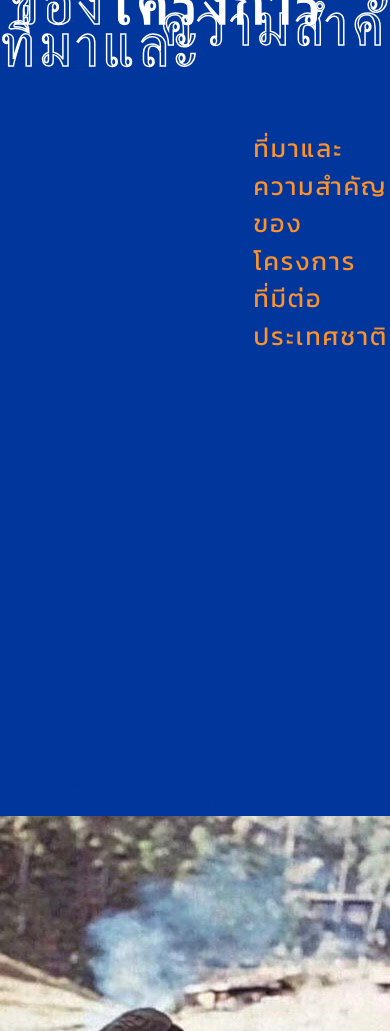
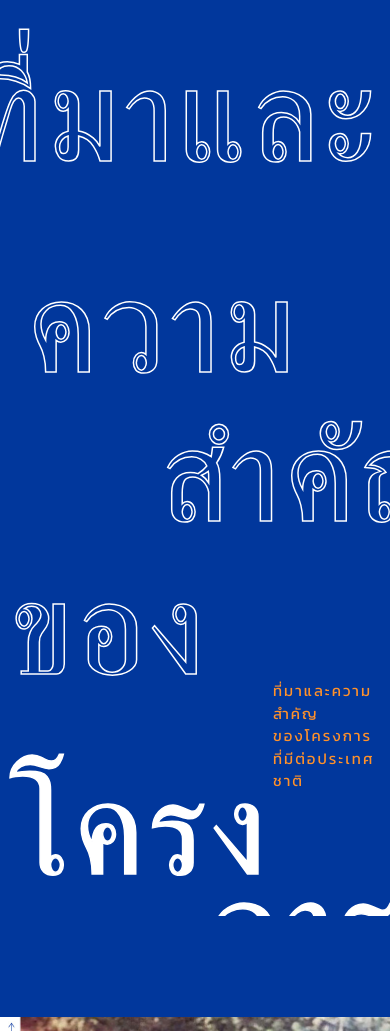
Before and after one commit to hnunkung/KhanghanChaipat, a plain HTML site: page historical.html in a window 390 px wide. Shown: the top 1031 px of the page. Drawn offline with nearby package versions, Linux system fonts and the light colour scheme; a web font is replaced by a local one.

Commit message:
Update historical

```diff
--- a/historical.html
+++ b/historical.html
@@ -26,13 +26,21 @@
             </p>
         </div>
         <div class="containing">
-            <div class="font-area" style="overflow: hidden;">
+            <div class="font-area">
                 <figure>
                     <div class="letter1 font-chonburi font-letting-1 rellax" data-rellax-speed="2">
-                        <p>ที่มาและ</p>
-                        <p style="margin-left: 160px" class="rellax" data-rellax-speed="2">ความสำคัญ</p>
-                        <p style="margin-left: 10px">ของ<span class="rellax" data-rellax-speed="8"
-                                style="color: white;">โครงการ</span>
+                        <p style="margin-left:20px;" class="margin-push-paragraph-forward-25">ที่มาและ</p>
+                        <div style="margin-left: 160px; margin-top: 2%;" class="rellax" data-rellax-speed="2">
+                            <p class="unusual-flex" style="display: flex;">
+                                <span class="margin-push-paragraph-forward">ความ</span>
+                                <span class="margin-push-paragraph-up-50">สำคัญ</span>
+                            </p>
+                        </div>
+                        <p style="margin-left: 10px;" class="unusual-flex margin-push-paragraph-up-100 ">ของ
+                            <span class="rellax unusual-flex" data-rellax-speed="3" style="color: white;">
+                                <span>โครง</span>
+                                <span class="margin-push-paragraph margin-push-paragraph-backward">การ</span>
+                            </span>
                         </p>
                     </div>
 
@@ -41,7 +49,7 @@
         </div>
         <div class="containing">
             <div class="letter5 font-size-xs">
-                <p style="font-family: 'Kanit', sans-serif;" class="rellax font-letting-0 display-4 font-weight-bold"
+                <p style="font-family: 'Kanit', sans-serif;" class="rellax font-letting-0 display-4 font-weight-bold "
                     data-rellax-speed="">
                     ที่มาของ<br>
                     โครงการ <br>
@@ -49,13 +57,8 @@
             </div>
             <div class="place-area">
                 <figure>
-                    <div class="">
-                        <img src="curving_posture.jpg" style="
-                                right: 0;
-                                min-width: 50%;
-                                left: auto;
-                                position: absolute;
-                            " alt="curving-1">
+                    <div>
+                        <img src="curving_posture.jpg" class="curving_posture" alt="curving-1">
                     </div>
 
                 </figure>
--- a/tempstyle.css
+++ b/tempstyle.css
@@ -53,7 +53,14 @@ img {
 
 .containing {
     position: relative;
-    height: 800px;
+    height: 850px;
+}
+
+.curving_posture {
+    right: 0;
+    min-width: 30%;
+    left: auto;
+    position: absolute;
 }
 
 .font-area {
@@ -72,6 +79,10 @@ img {
     width: 20px;
     height: 20px;
     display: block;
+}
+
+.margin-push-paragraph {
+    margin-left: -.25em;
 }
 
 /* Blink */
@@ -187,7 +198,7 @@ img {
 .letter1 {
     position: absolute;
     /* max-width: 200px; */
-    font-size: 15.55vw;
+    font-size: 1120%;
     color: rgba(0, 0, 0, 0);
     white-space: nowrap;
     width: 100%;
@@ -216,7 +227,7 @@ img {
 
 .letter4 {
     position: absolute;
-    top: 130px;
+    top: 80px;
     left: 65%;
     font-size: 25px;
     color: rgb(255, 145, 42);
@@ -481,7 +492,7 @@ img {
 @media only screen and (max-width: 1366px) {}
 
 /*ของ dropbtn*/
-@media only screen and (max-width: 1024px) {}
+
 
 @media only screen and (max-width: 1024px) {
     .dropbtn {
@@ -494,7 +505,96 @@ img {
 
 }
 
-@media only screen and (max-width: 414px) {}
+@media only screen and (max-width: 768px) {
+    .curving_posture {
+        right: 0;
+        width: 98%;
+        left: auto;
+        position: absolute;
+    }
+
+    .letter1 {
+        /* position: absolute; */
+        /* max-width: 200px; */
+        font-size: 750%;
+        white-space: nowrap;
+        width: 100%;
+        height: 1000px;
+        overflow: hidden;
+        text-overflow: clip;
+        display: flex;
+        justify-content: space-between;
+        flex-flow: wrap column;
+        align-items: flex-start;
+
+    }
+
+    .letter4 {
+        position: absolute;
+        top: 680px;
+        left: 70%;
+        font-size: 15px;
+    }
+
+    .letter5 {
+        position: absolute;
+        top: 40%;
+        left: 15%;
+        font-size: 20px;
+        color: #01379c;
+        font-family: 'Kanit', sans-serif !important;
+    }
+
+    .unusual-flex {
+        display: flex;
+        /* justify-content: space-evenly; */
+        flex-flow: wrap row;
+        align-items: flex-start;
+    }
+
+    .margin-push-paragraph-backward {
+        margin-left: 1.5em;
+        margin-top: -100px;
+    }
+
+    .margin-push-paragraph-forward {
+        margin-left: -1em !important;
+        margin-top: -50px;
+    }
+
+    .margin-push-paragraph-forward-05 {
+        margin-left: -.5em !important;
+        margin-top: -50px;
+    }
+
+    .margin-push-paragraph-forward-25 {
+        margin-left: -.25em !important;
+
+    }
+
+    .margin-push-paragraph-up-50 {
+        margin-top: -50px;
+    }
+
+    .margin-push-paragraph-up-100 {
+        margin-top: -100px;
+    }
+
+    .margin-push-paragraph-up-150 {
+        margin-top: -150px;
+    }
+}
+
+@media only screen and (max-width: 414px) {
+    .containing {
+        height: 985px;
+    }
+
+    .letter1 {
+        font-size: 700%;
+        height: 900px;
+    }
+}
 
 @media only screen and (max-width: 375px) {}
 
```
